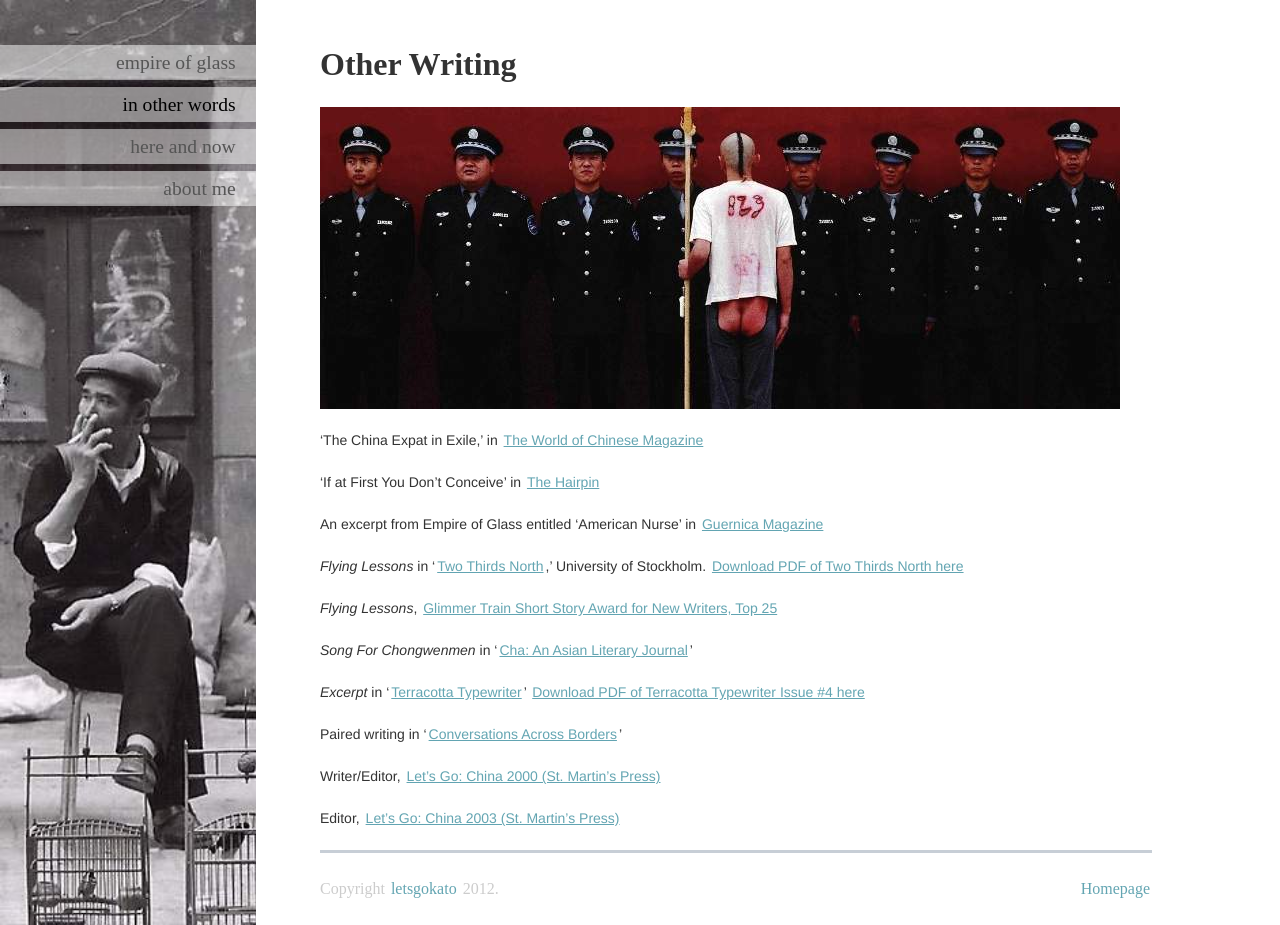
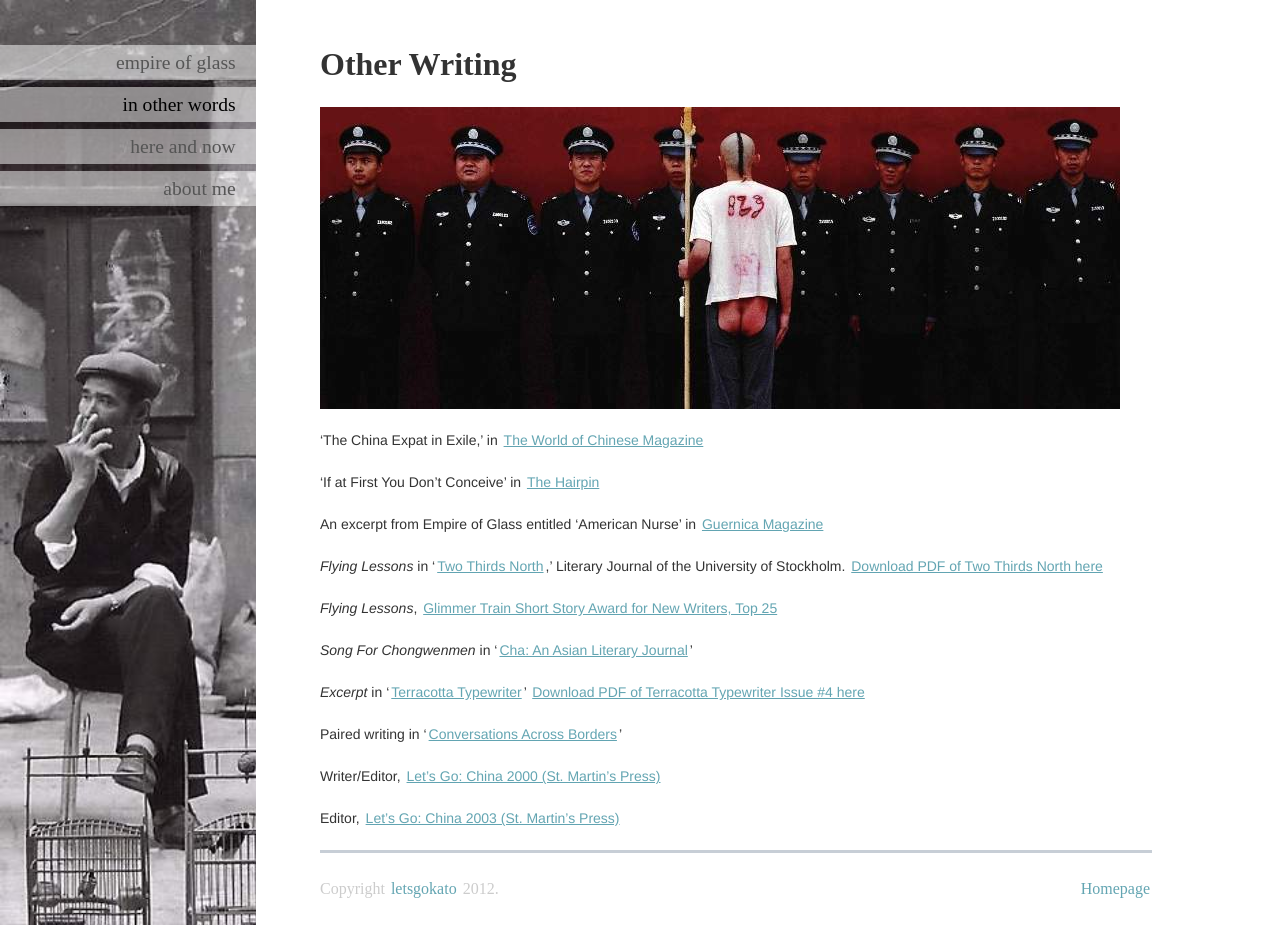
Before and after one commit to ajhit406/kato, a Jekyll site: the page built from inotherwords.md, in a window 1280 px wide and 925 px high. Built offline with Jekyll 4.4.1, drawn with Linux system fonts in a browser that asks for light colours; some web fonts are replaced; Markdown is read by kramdown in place of the engine named in the settings.

Commit message:
lit journal of

```diff
--- a/inotherwords.md
+++ b/inotherwords.md
@@ -14,7 +14,7 @@ lnav: inotherwords
 
 An excerpt from Empire of Glass entitled 'American Nurse' in [Guernica Magazine]( http://www.guernicamag.com/fiction/american-nurse)
 
-_Flying Lessons_ in ‘[Two Thirds North]( http://www.twothirdsnorth.com/two-thirds-north-2012/),’ University of Stockholm. [Download PDF of Two Thirds North here]( http://www.twothirdsnorth.com/wp-content/uploads/2012/05/Two-Thirds-North-20123.pdf)
+_Flying Lessons_ in ‘[Two Thirds North]( http://www.twothirdsnorth.com/two-thirds-north-2012/),’ Literary Journal of the University of Stockholm. [Download PDF of Two Thirds North here]( http://www.twothirdsnorth.com/wp-content/uploads/2012/05/Two-Thirds-North-20123.pdf)
 
 _Flying Lessons_, [Glimmer Train Short Story Award for New Writers, Top 25]( http://www.glimmertrainpress.com/writer/html/finalists.asp?id=65)
 
```
